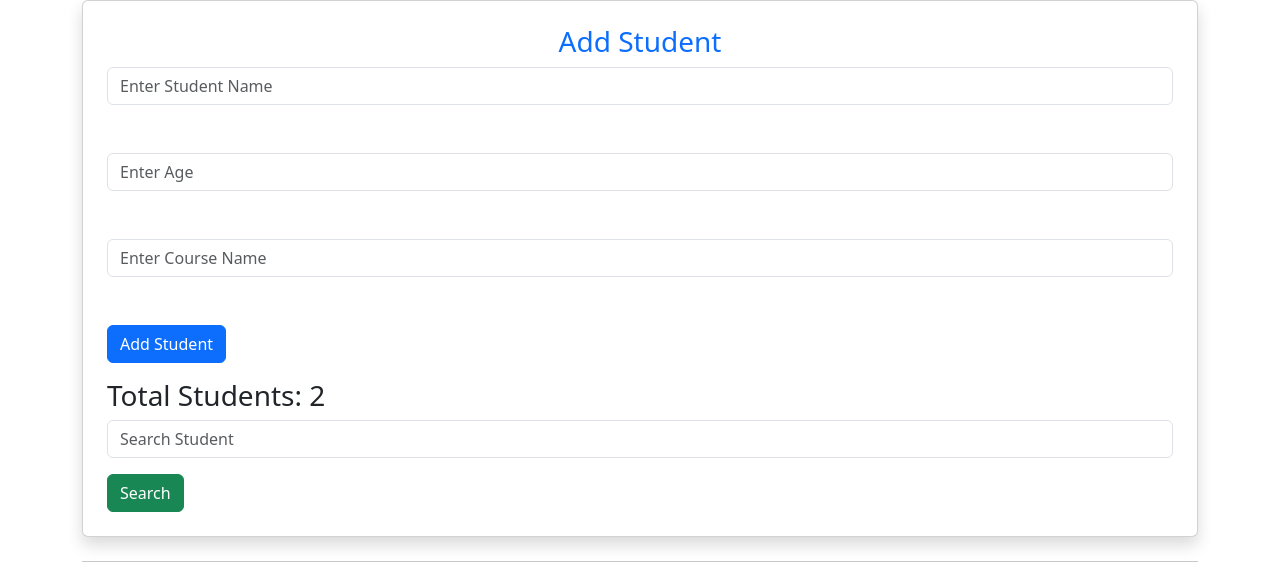
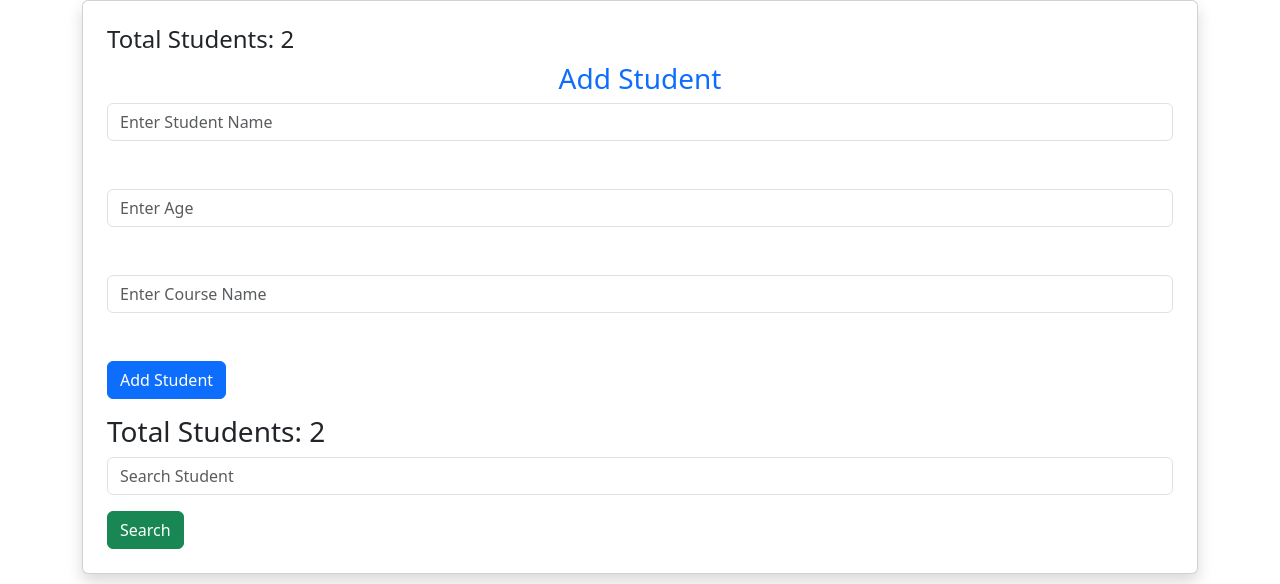
Before and after one commit to jitendrakulkarni01-ops/Student-Management-System, a Django app: page / in a window 1280 px wide. Shown: the part 104-688 px from the top of the page. Run offline with Django 5.2, Linux system fonts and the light colour scheme; a user stored in the database is signed in; data comes from the database, SQL or seed files in the repository; both versions use the stored data as it was after the commit.

Commit message:
total student change

```diff
--- a/students/templates/home.html
+++ b/students/templates/home.html
@@ -29,6 +29,10 @@
         </nav>
 
         <div class="card shadow p-4 mb-4">
+
+            <div class="alter alter-info text-left">
+                    <h4>Total Students: {{ students|length }}</h4>
+            </div>
 
             <h3 class="text-center text-primary">Add Student</h3>
 
```
Also changed, not shown: db.sqlite3.
